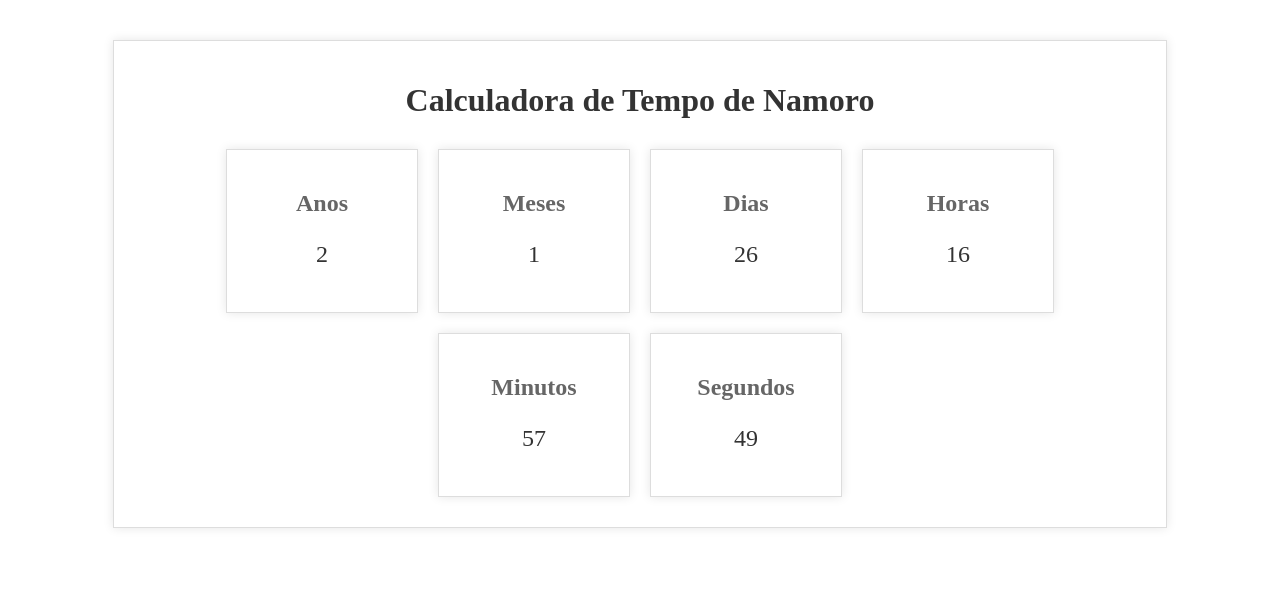
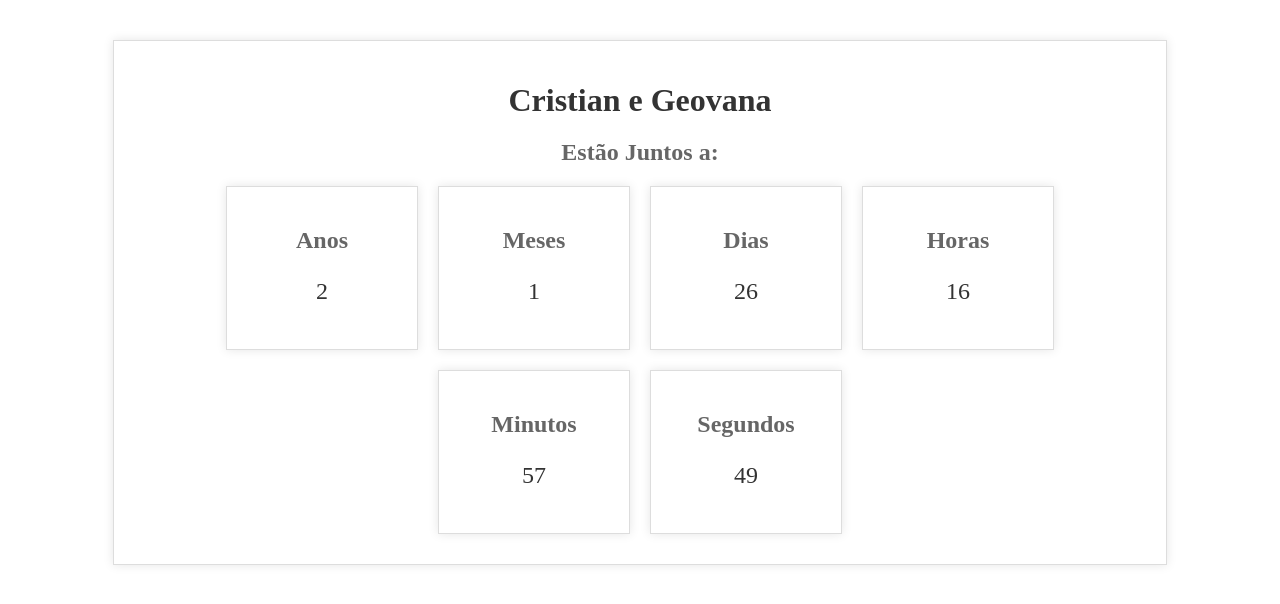
Before and after one commit to cristian-mikael/contagem-namoro, a plain HTML site: page index.html in a window 1280 px wide. Drawn offline with Linux system fonts and the light colour scheme.

Commit message:
Update index.html

```diff
--- a/index.html
+++ b/index.html
@@ -3,12 +3,13 @@
 <head>
     <meta charset="UTF-8">
     <meta name="viewport" content="width=device-width, initial-scale=1.0">
-    <title>Calculadora de Tempo de Namoro</title>
+    <title>Tempo de Namoro</title>
     <link rel="stylesheet" href="style.css">
 </head>
 <body>
     <div class="container">
-        <h1>Calculadora de Tempo de Namoro</h1>
+        <h1>Cristian e Geovana</h1>
+        <h2>Estão Juntos a:</h2>
         <div class="calculadora">
             <div class="quadro">
                 <h2>Anos</h2>
```
